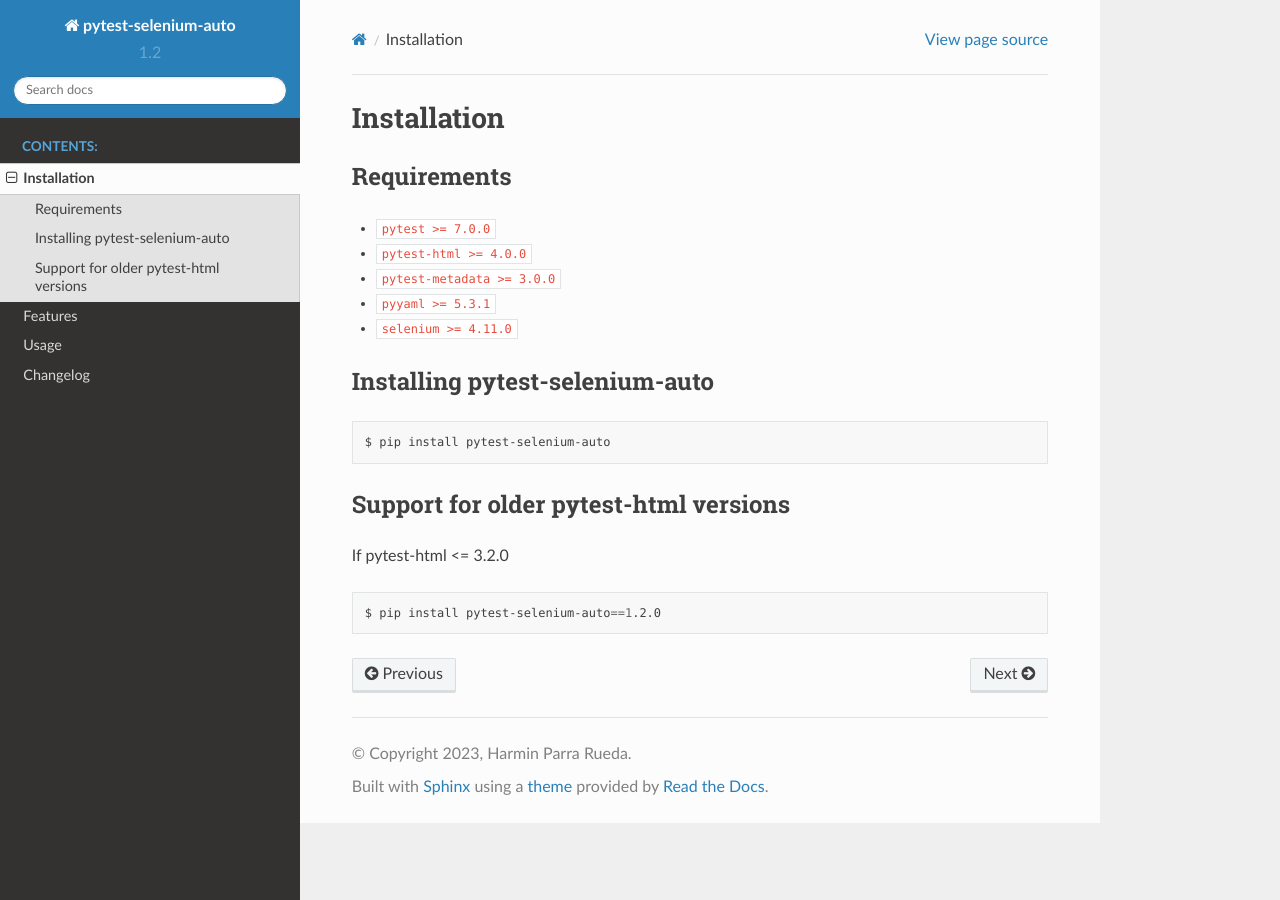
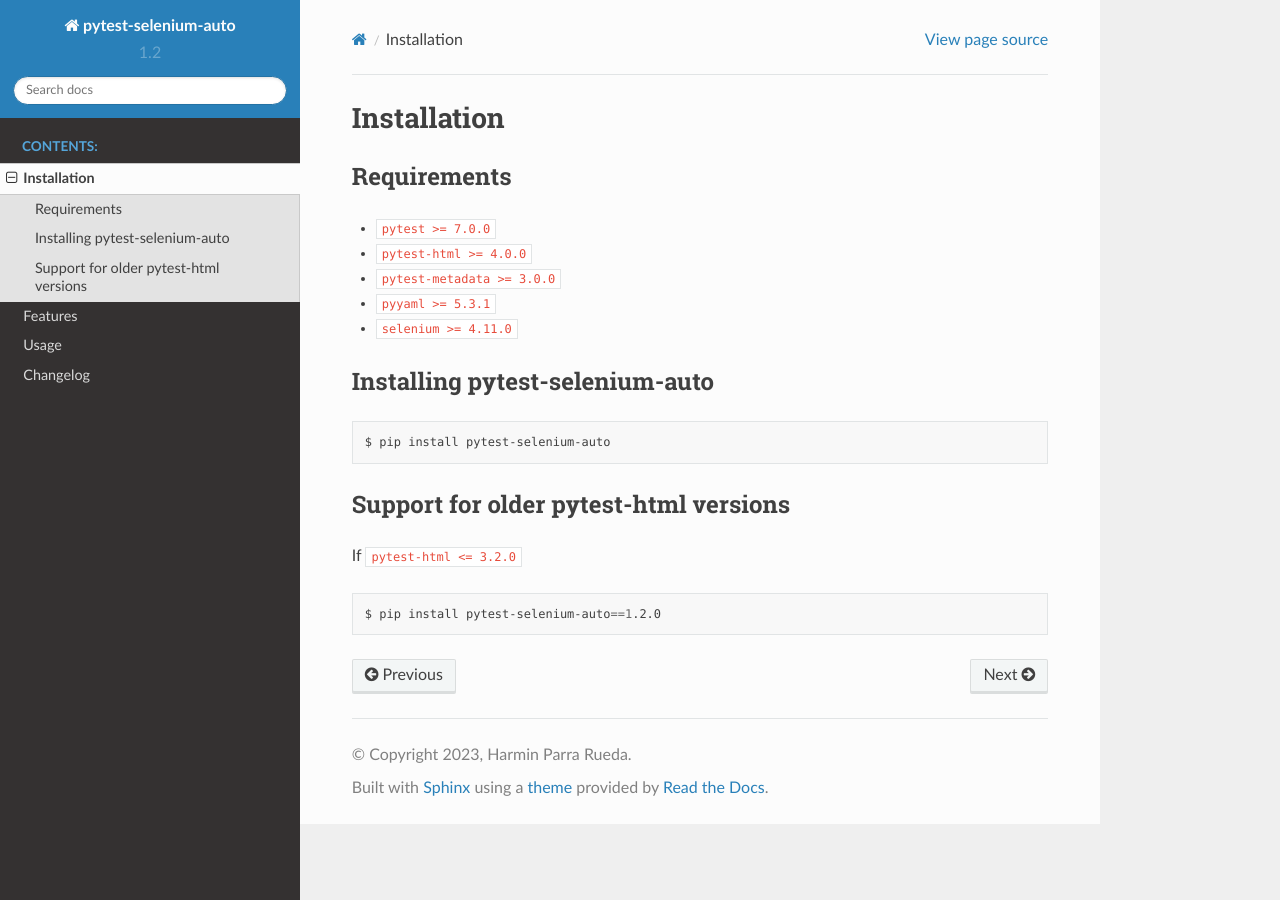
Before and after one commit to harmin-parra/pytest-selenium-auto, a Sphinx documentation site: the page built from docs/installation.rst, in a window 1280 px wide. Built offline with Sphinx 7.4.7 and the Read the Docs theme 2.0.0, drawn with Linux system fonts in a browser that asks for light colours.

Commit message:
fix markdown

```diff
--- a/docs/installation.rst
+++ b/docs/installation.rst
@@ -22,7 +22,7 @@
 Support for older pytest-html versions
 --------------------------------------
 
-If pytest-html <= 3.2.0
+If ``pytest-html <= 3.2.0``
 
 .. code-block:: bash
 
```
